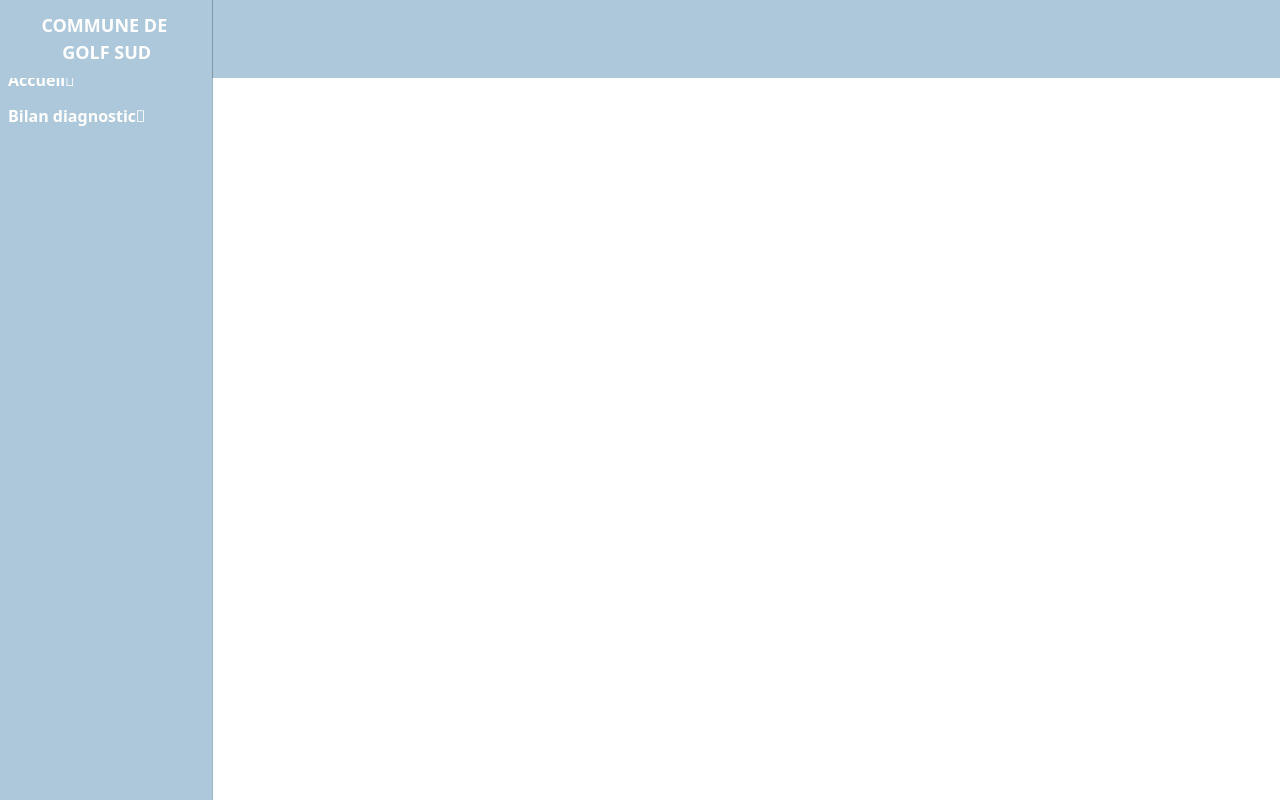
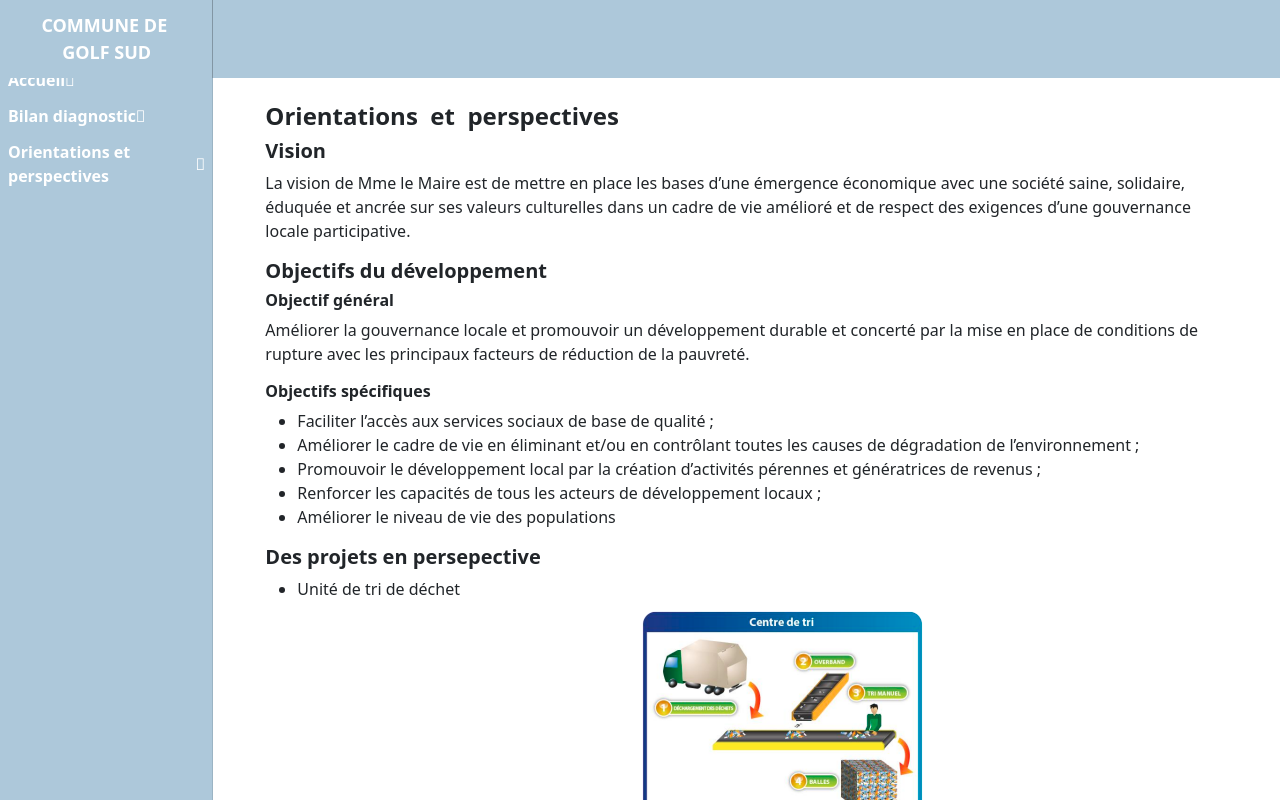
Before and after one commit to bousra/golf-sud, an Angular app: page /orientation in a window 1280 px wide. Before the commit this address led to /. Shown: the top 800 px of the page. Built offline with nearby package versions, Linux system fonts and the light colour scheme.

Commit message:
orientation et perspectives

```diff
--- a/src/app/app-routing.module.ts
+++ b/src/app/app-routing.module.ts
@@ -1,9 +1,11 @@
 import { Routes } from '@angular/router';
 import { PresentationComponent } from './presentation/presentation.component';
 import {BilanDiagnosticComponent} from './bilan-diagnostic/bilan-diagnostic.component'
+import { OrientationsPerspectivesComponent } from './orientations-perspectives/orientations-perspectives.component';
 export const routes: Routes = [
 
   { path: '', component: PresentationComponent },
   { path: 'accueil', component: PresentationComponent },
   { path: 'bilan', component: BilanDiagnosticComponent },
+  {path: 'orientation', component: OrientationsPerspectivesComponent },
 ];
--- a/src/app/app.module.ts
+++ b/src/app/app.module.ts
@@ -8,6 +8,7 @@ import { RouterModule } from '@angular/router';
 import { routes } from './app-routing.module';
 import { PresentationComponent } from './presentation/presentation.component';
 import { BilanDiagnosticComponent } from './bilan-diagnostic/bilan-diagnostic.component';
+import { OrientationsPerspectivesComponent } from './orientations-perspectives/orientations-perspectives.component';
 @NgModule({
   declarations: [
     AppComponent,
@@ -16,6 +17,7 @@ import { BilanDiagnosticComponent } from './bilan-diagnostic/bilan-diagnostic.co
     MainContentComponent,
     PresentationComponent,
     BilanDiagnosticComponent,
+    OrientationsPerspectivesComponent,
   ],
   imports: [BrowserModule, RouterModule.forRoot(routes), RouterModule],
   providers: [],
--- a/src/app/navigation/navigation.component.html
+++ b/src/app/navigation/navigation.component.html
@@ -3,7 +3,7 @@
     <ul class="list-unstyled ps-0">
       <li class="mb-1" *ngFor="let navigation of navigations">
         <button class="btn btn-toggle d-inline-flex align-items-center rounded border-0 collapsed"
-          data-bs-toggle="collapse" [routerLink]="navigation.path" [attr.data-bs-target]="'#'+navigation.collapseId" aria-expanded="false">
+          data-bs-toggle="collapse" style="text-align: left;" [routerLink]="navigation.path" [attr.data-bs-target]="'#'+navigation.collapseId" aria-expanded="false">
           {{navigation.label}}
           <span><i class="fa-solid fa-chevron-left"></i></span>
         </button>
--- a/src/app/navigation/navigation.component.ts
+++ b/src/app/navigation/navigation.component.ts
@@ -44,13 +44,36 @@ export class NavigationComponent implements OnInit {
           label: 'Profil social',
         },
         {
+          path: 'education',
+          label: 'Education',
+        },
+        {
           path: 'profil-economique',
           label: 'Profil économique',
         },
+
+
+      ],
+    },
+    {
+      path: '/orientation',
+      label: 'Orientations et perspectives',
+      collapseId: 'orention-perspectives',
+      children: [
         {
-          path: 'education',
-          label: 'Education',
+          path: '',
+          label: 'Vision',
         },
+        {
+          path: '',
+          label: 'Objectifs',
+        },
+        {
+          path: '',
+          label: 'Perspectives',
+        },
+
+
       ],
     },
   ];
--- /dev/null
+++ b/src/app/orientations-perspectives/orientations-perspectives.component.html
@@ -0,0 +1,53 @@
+<div class="row">
+  <div class="col-12 px-5">
+    <div class="col-12 mt-2">
+      <h4 class="fw-bold" id="accueil">
+        <span class="text-capitalize">orientations&nbsp;</span> et&nbsp;
+        <span>perspectives</span>
+      </h4>
+      <h5 class="fw-bold">Vision</h5>
+      <p>La vision de Mme le Maire est de mettre en place les bases d’une émergence économique avec une société saine,
+        solidaire, éduquée et ancrée sur ses valeurs culturelles dans un cadre de vie amélioré et de respect des
+        exigences
+        d’une gouvernance locale participative.
+      </p>
+    </div>
+    <div>
+      <h5 class="fw-bold">Objectifs du développement</h5>
+      <div>
+
+        <h6 class="fw-bold">Objectif général</h6>
+        <p>Améliorer la gouvernance locale et promouvoir un développement durable et concerté par la mise en place de
+          conditions de rupture avec les principaux facteurs de réduction de la pauvreté.
+        </p>
+      </div>
+      <div>
+
+        <h6 class="fw-bold">Objectifs spécifiques</h6>
+        <ul>
+          <li>Faciliter l’accès aux services sociaux de base de qualité ;</li>
+          <li>Améliorer le cadre de vie en éliminant et/ou en contrôlant toutes les causes de dégradation de
+            l’environnement ;
+          </li>
+          <li>Promouvoir le développement local par la création d’activités pérennes et génératrices de
+            revenus ;</li>
+          <li>Renforcer les capacités de tous les acteurs de développement locaux ;</li>
+          <li>Améliorer le niveau de vie des populations</li>
+        </ul>
+      </div>
+      <div>
+        <h5 class="fw-bold">Des projets en persepective</h5>
+        <ul>
+          <li>Unité de tri de déchet</li>
+          <div class="row">
+            <div class="col-12 text-center">
+              <img src="assets/images/tri-gs.PNG"
+          alt="carte de délimitation des quartiers de commune de Golf-Sud">
+            </div>
+          </div>
+        </ul>
+      </div>
+
+    </div>
+  </div>
+</div>
--- /dev/null
+++ b/src/app/orientations-perspectives/orientations-perspectives.component.ts
@@ -0,0 +1,15 @@
+import { Component, OnInit } from '@angular/core';
+
+@Component({
+  selector: 'app-orientations-perspectives',
+  templateUrl: './orientations-perspectives.component.html',
+  styleUrls: ['./orientations-perspectives.component.css']
+})
+export class OrientationsPerspectivesComponent implements OnInit {
+
+  constructor() { }
+
+  ngOnInit(): void {
+  }
+
+}
```
Also changed, not shown: src/app/orientations-perspectives/orientations-perspectives.component.css (added), src/assets/images/tri-gs.PNG (added), 1 other file (tests, documents, lock files or other folders).
